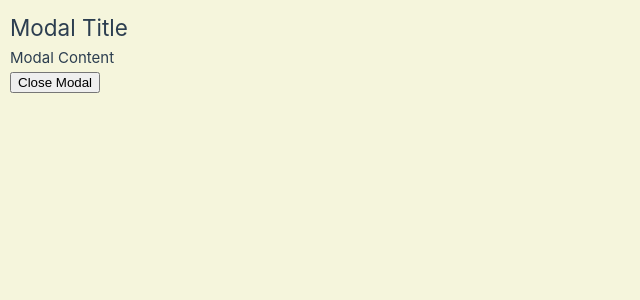
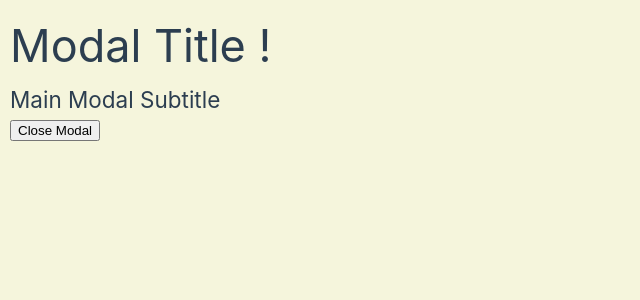
Before and after one commit to sspinit88/vue3-Composition-api-pina-firebase9-course, a Vue app: page /modals in a window 1280 px wide. Both pictures are taken after a click on the button "Show Modal". Shown: the top 300 px of the page, without its empty margins (0-640 px from the left). Built offline with nearby package versions, Linux system fonts and the light colour scheme.

Commit message:
work with template and slots; props; Emit;

```diff
--- /dev/null
+++ b/src/comonents/Modal.vue
@@ -0,0 +1,71 @@
+<template>
+  <teleport to="body">
+    <div class="modal">
+      <h1>
+        <slot name="title"/>
+      </h1>
+      <h2>
+        {{ subTitle }}
+      </h2>
+      <!--      <pre>-->
+      <!--        {{ slots.title }}-->
+      <!--      </pre>-->
+      <button @click="close">
+        Close Modal
+      </button>
+    </div>
+  </teleport>
+</template>
+
+<script setup
+        lang="ts">
+/*imports*/
+import { useSlots } from 'vue';
+import { SetupContext } from '@vue/runtime-core';
+
+/*slots*/
+const slots: SetupContext['slots'] = useSlots();
+
+/*props*/
+
+const props = defineProps({
+  subTitle: {
+    type: String,
+    default: 'Default Modal Subtitle',  // default value
+  },
+});
+
+/*emit*/
+const emit = defineEmits({
+  closeModal: (val) => {
+    if (typeof val === 'boolean') {
+      return true
+    } else {
+      console.warn('closeModal event expects a boolean value.')
+      return false
+    }
+  }
+})
+
+const close = () => {
+  // console.log('e-closeModal')
+  emit('closeModal', true);
+}
+
+
+
+</script>
+
+<style scoped>
+
+.modal {
+  background: beige;
+  padding: 10px;
+  position: absolute;
+  top: 0;
+  left: 0;
+  right: 0;
+  bottom: 0;
+  width: 100%;
+}
+</style>
--- a/src/views/ModalsView.vue
+++ b/src/views/ModalsView.vue
@@ -3,62 +3,46 @@
     <h1>Modals</h1>
   </div>
 
-  <button @click="openModal">Show Modal</button>
+  <button @click="openModal"
+          class="btn">
+    Show Modal
+  </button>
 
-  <teleport to="body">
-    <div v-if="showModal"
-         class="modal">
-      <h2>Modal Title</h2>
-      <p>Modal Content</p>
-      <button @click="closeModal">Close Modal</button>
-    </div>
-  </teleport>
-
+  <Modal v-if="showModal"
+         :subTitle='subTitle'
+         @closeModal="closeModal">
+    <template #title>
+      <h2 slot="title">Modal Title !</h2>
+    </template>
+  </Modal>
 
 </template>
 
 <script lang="ts"
         setup>
+
 import { ref } from 'vue';
+import Modal from './../comonents/Modal.vue';
 
 const showModal = ref(false);
+const subTitle = ref('Main Modal Subtitle');
 
 const openModal = () => {
   showModal.value = true;
 };
-const closeModal = () => {
+
+const closeModal = (val: boolean) => {
+  // console.log('g-closeModal', val);
   showModal.value = false;
 }
-
-
-// export default {
-//   name: 'ModalsView',
-//   setup() {
-//     const showModal = ref(false);
-//     return {
-//       showModal,
-//     };
-//   },
-//   methods: {
-//     openModal() {
-//       this.showModal = true;
-//     },
-//     closeModal() {
-//       this.showModal = false;
-//     }
-//   }
-// }
 </script>
 
 <style scoped>
-.modal {
-  background: beige;
-  padding: 10px;
-  position: absolute;
-  top: 0;
-  left: 0;
-  right: 0;
-  bottom: 0;
-  width: 100%;
+.btn {
+  cursor: pointer;
+  background-color: hsla(160, 100%, 37%, 1);
+  color: white;
+  padding: 0.5rem 1rem;
+  border: none;
 }
 </style>
```
